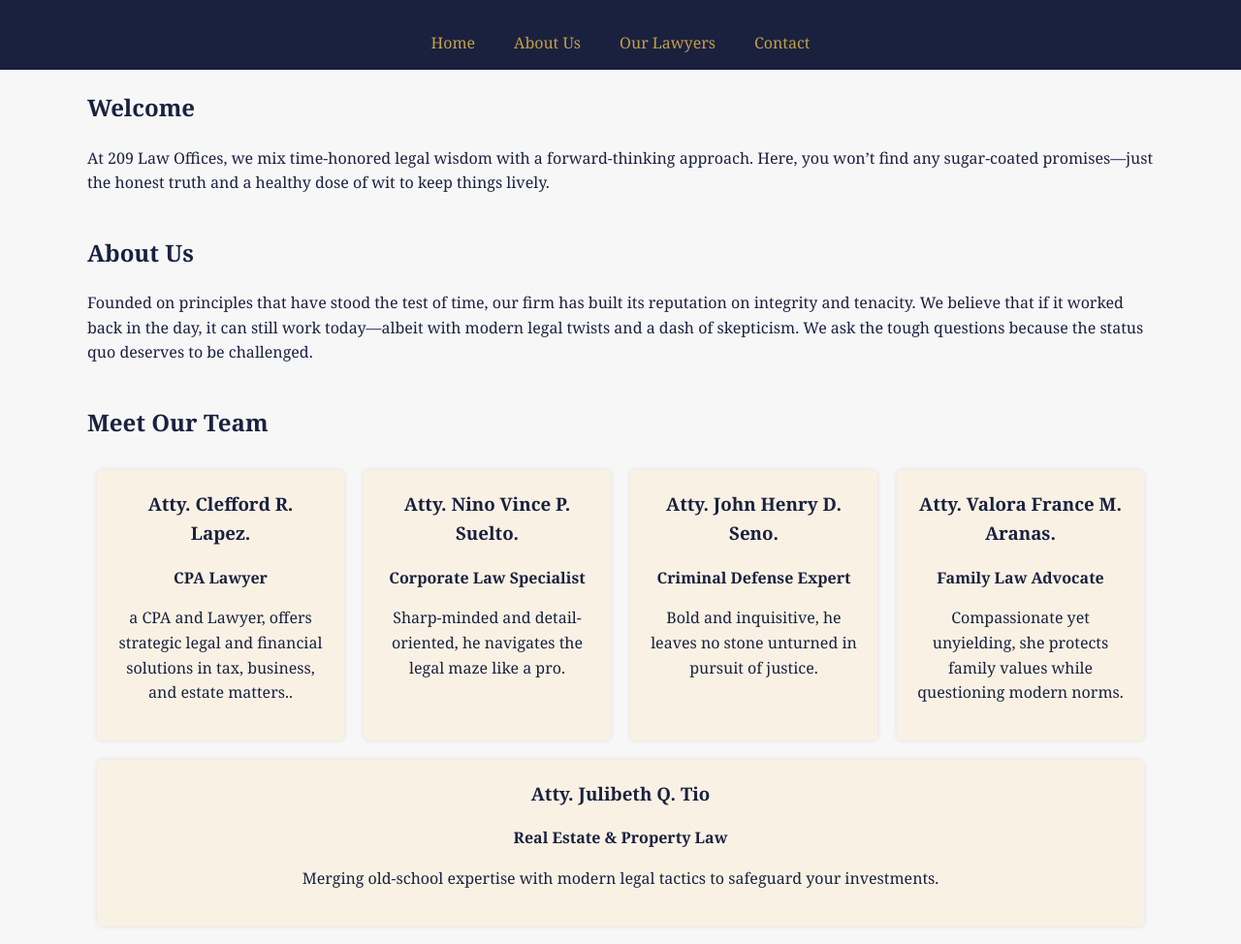
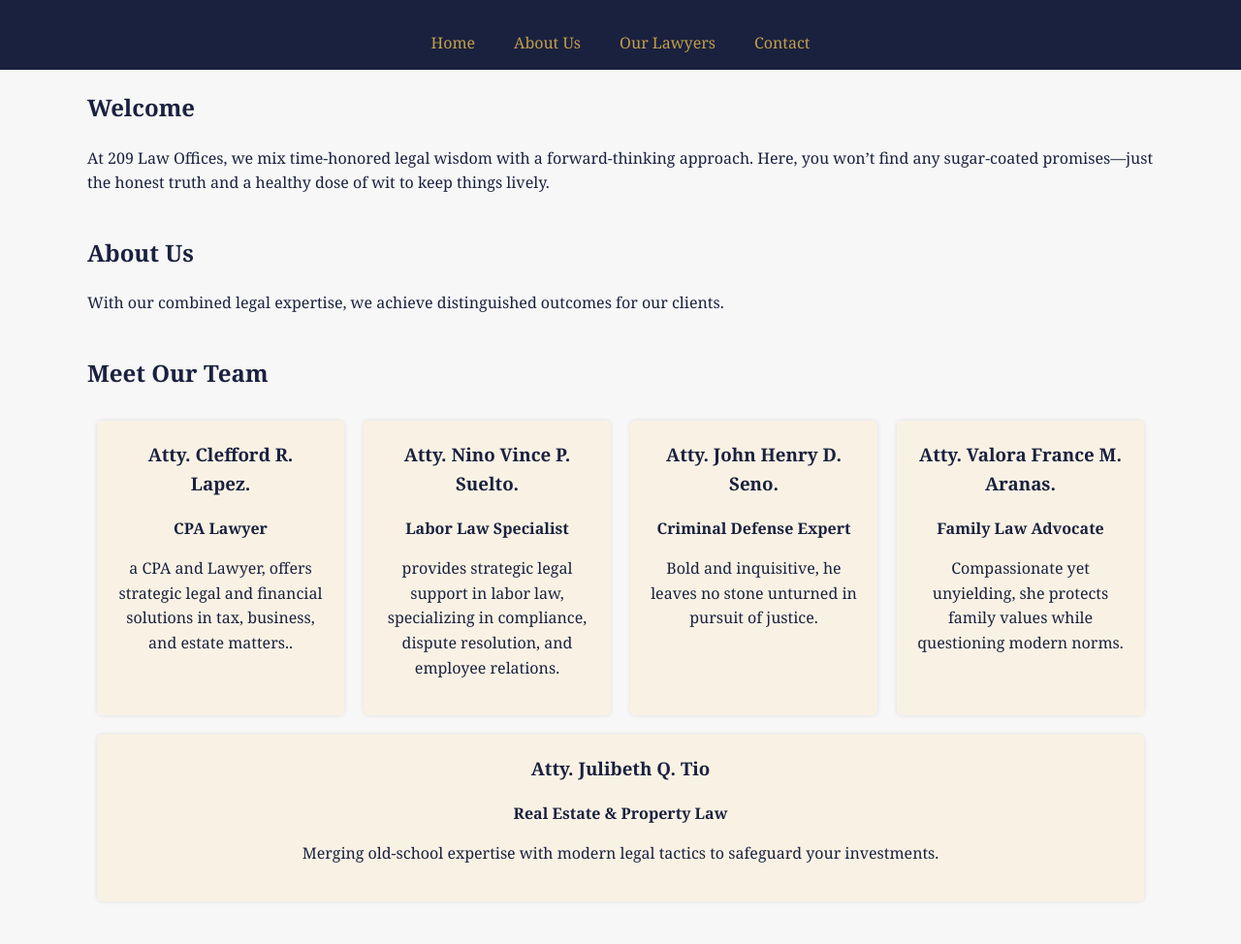
Before and after one commit to attybeth/209lawoffices, a plain HTML site: page index.html in a window 1280 px wide. Shown: the part 123-1097 px from the top of the page at 97% size. Drawn offline with Linux system fonts and the light colour scheme.

Commit message:
Add files via upload

```diff
--- a/index.html
+++ b/index.html
@@ -120,7 +120,7 @@
     <section id="about">
       <h2>About Us</h2>
       <p>
-        Founded on principles that have stood the test of time, our firm has built its reputation on integrity and tenacity. We believe that if it worked back in the day, it can still work today—albeit with modern legal twists and a dash of skepticism. We ask the tough questions because the status quo deserves to be challenged.
+        With our combined legal expertise, we achieve distinguished outcomes for our clients.
       </p>
     </section>
 
@@ -135,8 +135,8 @@
         </div>
         <div class="lawyer-card">
           <h3>Atty. Nino Vince P. Suelto.</h3>
-          <p><strong>Corporate Law Specialist</strong></p>
-          <p>Sharp-minded and detail-oriented, he navigates the legal maze like a pro.</p>
+          <p><strong>Labor Law Specialist</strong></p>
+          <p>provides strategic legal support in labor law, specializing in compliance, dispute resolution, and employee relations.</p>
         </div>
         <div class="lawyer-card">
           <h3>Atty. John Henry D. Seno.</h3>
```
